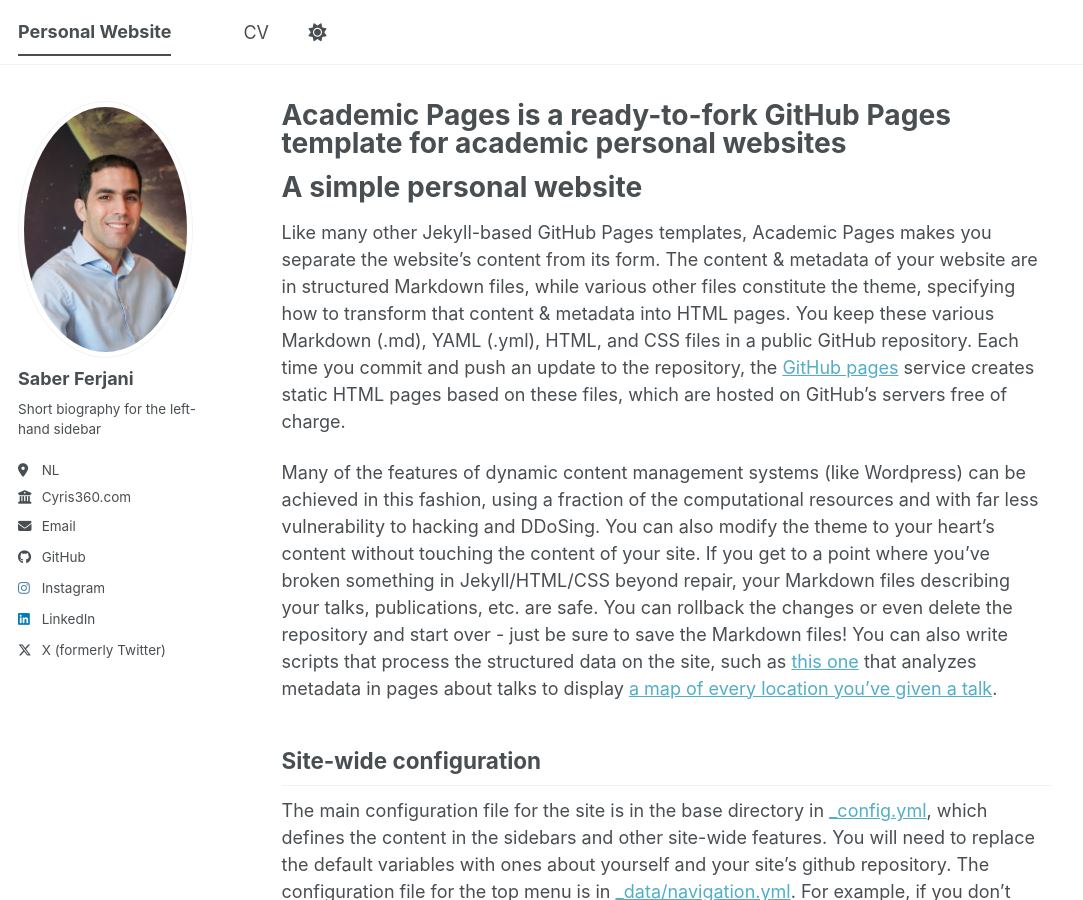
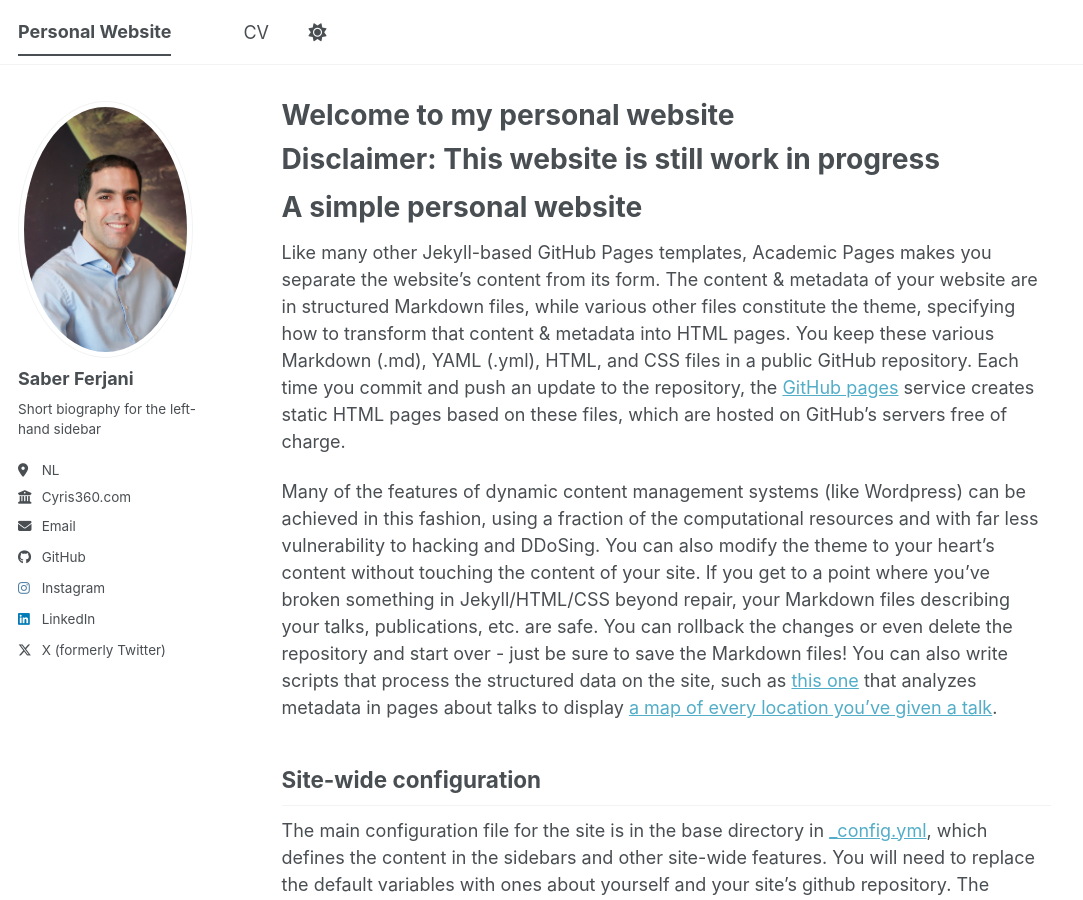
Before and after one commit to sabertn/personal-web, a Jekyll site: the page built from _pages/about.md, in a window 1280 px wide and 900 px high. Shown: the whole window, without its empty margins (0-1083 px from the left). Built offline with Jekyll 4.4.1, drawn with Linux system fonts in a browser that asks for light colours; a script bundle is joined from its source files by our own code; library files that are not in the unit come from our copies.

Commit message:
Update about.md

```diff
--- a/_pages/about.md
+++ b/_pages/about.md
@@ -1,12 +1,14 @@
 ---
 permalink: /
-title: "Academic Pages is a ready-to-fork GitHub Pages template for academic personal websites"
+title: "Welcome to my personal website"
 author_profile: true
 redirect_from:
   - /about/
   - /about.html
 ---
 
+Disclaimer: This website is still work in progress
+==
 
 A simple personal website
 ======
```
